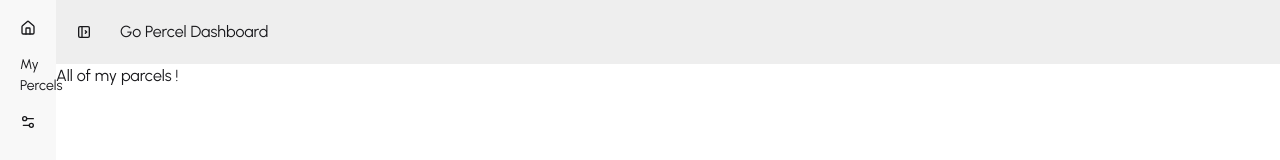
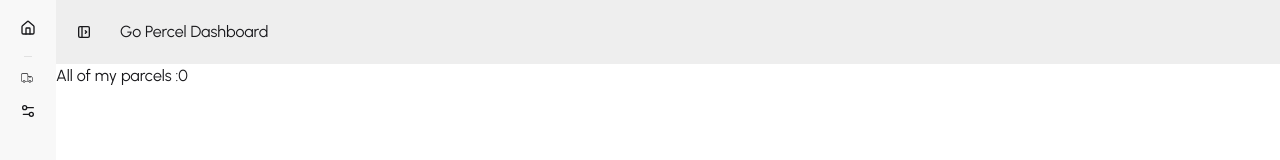
Before and after one commit to mhmasum1/go-parcel, a React (Vite) app: page /dashboard/my-percels in a window 1280 px wide. Shown: the top 160 px of the page. Built offline with nearby package versions, Linux system fonts and the light colour scheme; no server answers; sample sign-in values are in the browser's storage.

Commit message:
Load data using tanstack query

```diff
--- a/package.json
+++ b/package.json
@@ -11,6 +11,7 @@
   },
   "dependencies": {
     "@tailwindcss/vite": "^4.1.18",
+    "@tanstack/react-query": "^5.90.20",
     "axios": "^1.13.2",
     "firebase": "^12.8.0",
     "leaflet": "^1.9.4",
--- a/src/layouts/Dashboard/DashboardLayout.jsx
+++ b/src/layouts/Dashboard/DashboardLayout.jsx
@@ -1,4 +1,5 @@
 import React from 'react'
+import { CiDeliveryTruck } from 'react-icons/ci'
 import { Link, NavLink, Outlet } from 'react-router'
 
 const DashboardLayout = () => {
@@ -31,8 +32,15 @@ const DashboardLayout = () => {
                                 <span className="is-drawer-close:hidden">Homepage</span>
                             </Link>
                         </li>
+                        {/* List item */}
+                        <li></li>
                         <li>
-                            <NavLink to="/dashboard/my-percels">My Percels </NavLink>
+                            <NavLink to="/dashboard/my-percels" className="is-drawer-close:tooltip is-drawer-close:tooltip-right" data-tip="My Percels">
+                                {/* Percels icon */}
+                                <CiDeliveryTruck />
+
+                                <span className="is-drawer-close:hidden">My Percels</span>
+                            </NavLink>
                         </li>
                         {/* List item */}
                         <li>
--- a/src/main.jsx
+++ b/src/main.jsx
@@ -5,9 +5,16 @@ import './index.css'
 import App from './App.jsx'
 import { router } from './routes/router.jsx'
 import AuthProvider from './Context/AuthProvider.jsx';
+import { QueryClient, QueryClientProvider } from '@tanstack/react-query';
+
+
+// Create a client
+const queryClient = new QueryClient()
 
 createRoot(document.getElementById('root')).render(
   <StrictMode>
-    <AuthProvider> <RouterProvider router={router} /></AuthProvider>
+    <QueryClientProvider client={queryClient}>
+      <AuthProvider> <RouterProvider router={router} /></AuthProvider>
+    </QueryClientProvider>
   </StrictMode>,
 )
--- a/src/pages/MyPercel/MyPercel.jsx
+++ b/src/pages/MyPercel/MyPercel.jsx
@@ -1,9 +1,24 @@
+import { useQuery } from '@tanstack/react-query';
 import React from 'react';
+import useAxiosSecure from '../../Hooks/useAxiosSecure';
+import useAuth from '../../Hooks/useAuth';
 
 const MyPercel = () => {
+
+    const { user } = useAuth();
+    const axiosSecure = useAxiosSecure();
+
+    const { data: parcels = [] } = useQuery({
+        queryKey: ['myParcels', user?.email],
+        queryFn: async () => {
+            const res = await axiosSecure.get(`/parcels?email=${user.email}`);
+            return res.data
+        }
+    })
+
     return (
         <div>
-            All of my parcels  !
+            <h2> All of my parcels :{parcels.length}</h2>
         </div>
     );
 };
```
Also changed, not shown: 1 other file (tests, documents, lock files or other folders).
